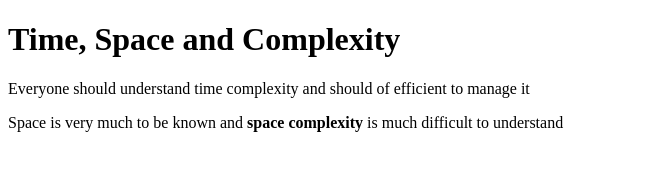
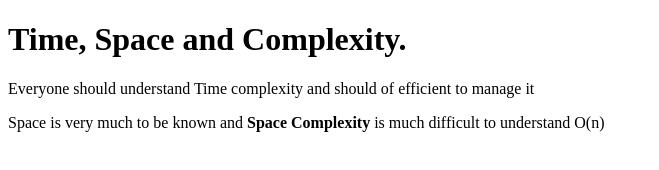
Before and after one commit to acciojob/time-and-space-complexity-ANJ-NISH, a website: page main.html in a window 1280 px wide. Shown: the whole page, without its empty margins (0-659 px from the left). Drawn offline with Linux system fonts and the light colour scheme.

Commit message:
created a submission

```diff
--- a/main.html
+++ b/main.html
@@ -6,9 +6,9 @@
 </head>
 
 <body>
-	<h1>Time, Space and Complexity</h1>
-	<p>Everyone should understand time complexity and should of efficient to manage it</p>
-	<p>Space is very much to be known and <b>space complexity</b> is much difficult to understand</p>
+	<h1>Time, Space and Complexity.</h1>
+	<p>Everyone should understand Time complexity and should of efficient to manage it</p>
+	<p>Space is very much to be known and <b>Space Complexity</b> is much difficult to understand O(n)</p>
 </body>
 
 </html>
```
